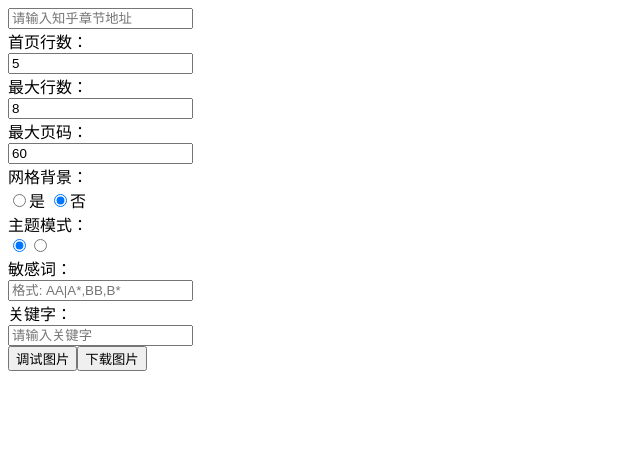
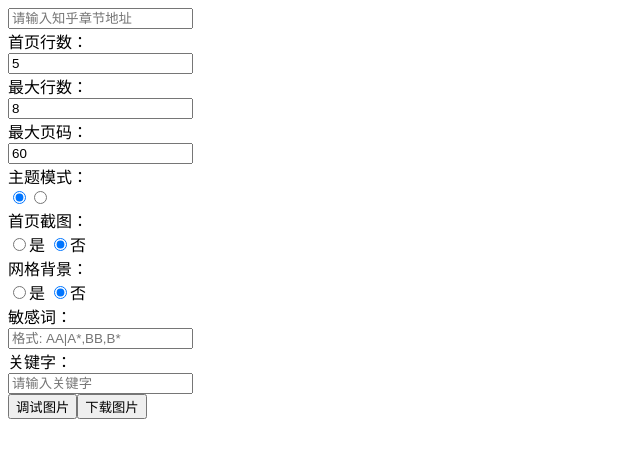
Before and after one commit to Mr-Welson/note, a Vue app: page / in a window 1280 px wide. Shown: the top 458 px of the page, without its empty margins (0-640 px from the left). Built offline with nearby package versions, Linux system fonts and the light colour scheme; the HTML template or start-up script is replaced by a standard one.

Commit message:
添加深色背景图，支持首页截图功能

```diff
--- a/src/App.vue
+++ b/src/App.vue
@@ -20,29 +20,6 @@
         <div class="config_item">
           <div class="label">最大页码：</div>
           <input type="number" class="value" placeholder="请设置截图最大页码" v-model="maxPage" />
-        </div>
-        <div class="config_item">
-          <div class="label">网格背景：</div>
-          <div class="value radio_wrapper">
-            <label>
-              <input
-                type="radio"
-                name="grid"
-                value="1"
-                :checked="gridMode === '1'"
-                @change="onGridChange"
-              />是
-            </label>
-            <label>
-              <input
-                type="radio"
-                name="grid"
-                value="0"
-                :checked="gridMode === '0'"
-                @change="onGridChange"
-              />否
-            </label>
-          </div>
         </div>
         <div class="config_item">
           <div class="label">主题模式：</div>
@@ -69,7 +46,52 @@
             </label>
           </div>
         </div>
-        <div class="config_item"></div>
+        <div class="config_item">
+          <div class="label">首页截图：</div>
+          <div class="value radio_wrapper">
+            <label>
+              <input
+                type="radio"
+                name="page"
+                value="1"
+                :checked="firstPage === '1'"
+                @change="onfirstPageChange"
+              />是
+            </label>
+            <label>
+              <input
+                type="radio"
+                name="page"
+                value="0"
+                :checked="firstPage === '0'"
+                @change="onfirstPageChange"
+              />否
+            </label>
+          </div>
+        </div>
+        <div class="config_item">
+          <div class="label">网格背景：</div>
+          <div class="value radio_wrapper">
+            <label>
+              <input
+                type="radio"
+                name="grid"
+                value="1"
+                :checked="gridMode === '1'"
+                @change="onGridChange"
+              />是
+            </label>
+            <label>
+              <input
+                type="radio"
+                name="grid"
+                value="0"
+                :checked="gridMode === '0'"
+                @change="onGridChange"
+              />否
+            </label>
+          </div>
+        </div>
         <!-- <div class="config_item">
           <div class="label">页面比例：</div>
           <select class="value select_item">
@@ -109,14 +131,16 @@ import { addGridBg, addWaterMark, tagAToDownload } from './utils'
 const defaultWords = [
   ['霸凌', '霸0'],
   ['死', 'si'],
-  ['杀人', '鲨任'],
+  ['杀人', '鲨人'],
   ['吸毒', '吸du'],
-  ['强奸', '强*']
+  ['强奸', '强*'],
+  ['自杀', '自鲨']
 ]
 // 页面比例
 // const aspectRatio = 3 / 4
 // const height = 1080 / aspectRatio
-const height = 1500
+const height = 1440
+// const height = 1500
 // 一行最大字数 34px:22 | 35px:21 | 36px:20
 const maxTextLength = 22
 
@@ -124,6 +148,8 @@ const maxTextLength = 22
 const gridMode = ref('0')
 // 主题模式(默认浅色)
 const themeMode = ref('light')
+// 是否只截首页
+const firstPage = ref('0')
 // 水印内容, 为空时不打印水印
 const watermark = ref('')
 // 敏感词
@@ -148,12 +174,17 @@ const pagesRef = ref(null)
 const imgPreview = ref('')
 // 是否调试模式
 const debuggerMode = ref(false)
-
+// 是否显示网格
 const onGridChange = (e) => {
   gridMode.value = e.target.value
 }
+// 主题切换
 const onThemeChange = (e) => {
   themeMode.value = e.target.value
+}
+// 是否只截首页
+const onfirstPageChange = (e) => {
+  firstPage.value = e.target.value
 }
 
 // 调试按钮
@@ -212,9 +243,12 @@ const downloadImages = async () => {
   const pageList = Array.from(pageTags).slice(0, maxPage.value || 40)
   pageList.forEach((p, i) => {
     setTimeout(() => {
-      // 调试用代码
-      // i < 2 && getImage(p, i + 1)
-      getImage(p, i + 1)
+      // 调试模式或只截首页
+      if (firstPage.value === '1' || debuggerMode.value) {
+        i < 1 && getImage(p, i + 1)
+      } else {
+        getImage(p, i + 1)
+      }
     }, i * 300)
   })
 }
--- a/src/utils.js
+++ b/src/utils.js
@@ -33,9 +33,9 @@ export function addWaterMark(canvas, watermark, themeMode) {
   ctxWater.font = '16px Microsoft Yahei'
 
   if (themeMode === 'dark') {
-    ctxWater.fillStyle = 'rgba(255, 255, 255, 0.15)'
+    ctxWater.fillStyle = 'rgba(255, 255, 255, 0.25)'
   } else {
-    ctxWater.fillStyle = 'rgba(0, 0, 0, 0.07)'
+    ctxWater.fillStyle = 'rgba(0, 0, 0, 0.1)'
   }
   // 水平水印
   ctxWater.fillText(watermark, 0, 20)
```
Also changed, not shown: src/app.css (+6 -3 lines), src/bg01.jpg, src/bg07.png (added).
